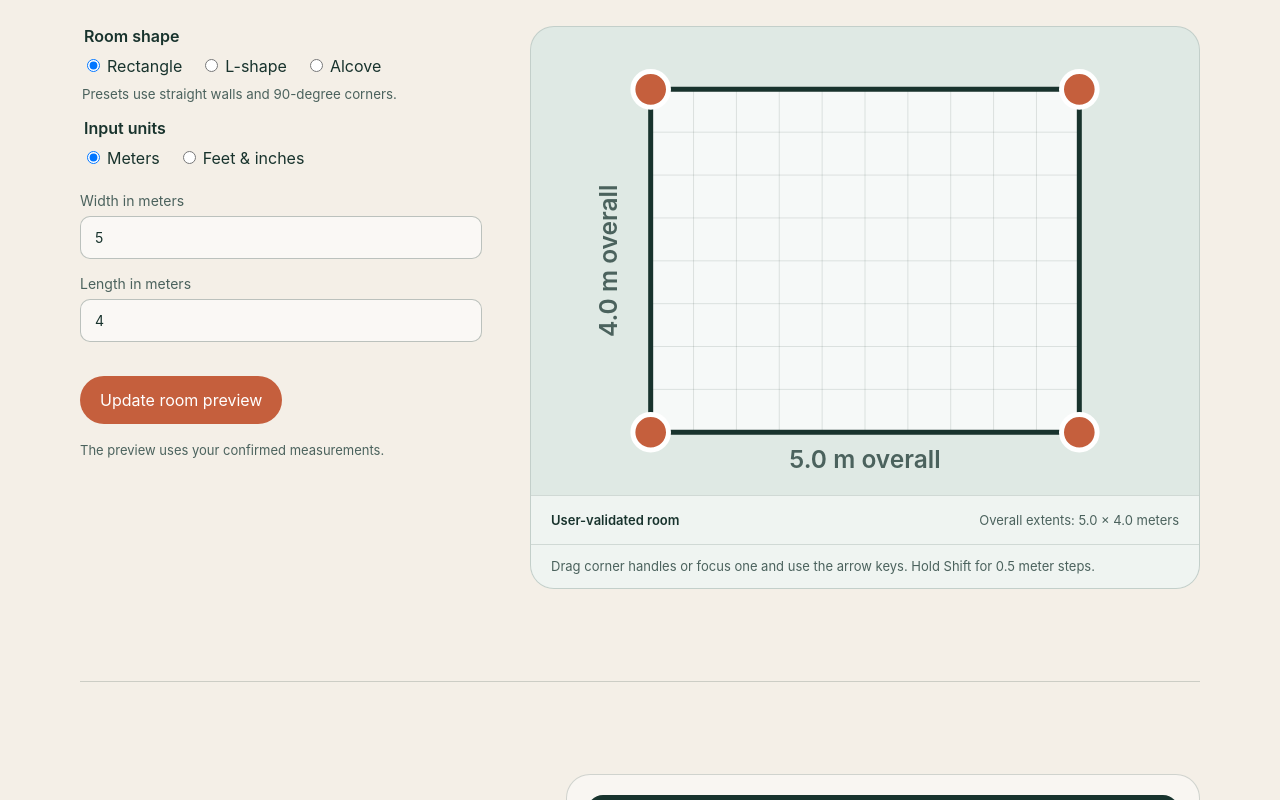
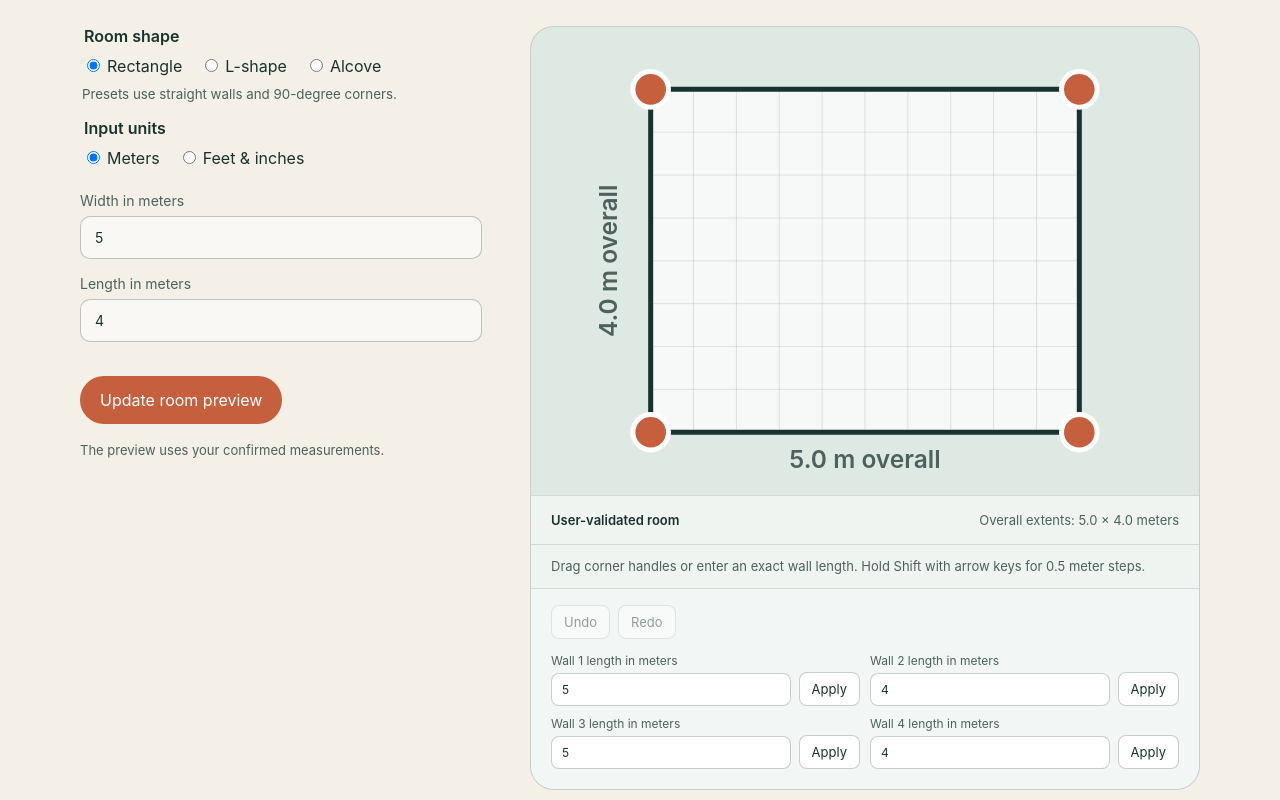
Before and after one commit to dqhomeinc/room-planner, a React (Vite) app in the folder apps/web/: page / in a window 1280 px wide. Both pictures are taken after a click on the button "Confirm these dimensions". Shown: the part 1241-2041 px from the top of the page. Built offline with nearby package versions, Linux system fonts and the light colour scheme.

Commit message:
feat: edit exact room wall lengths

```diff
--- /dev/null
+++ b/apps/web/src/room-boundary-tools.tsx
@@ -0,0 +1,89 @@
+import { useEffect, useState } from 'react';
+import { resizeOrthogonalWall } from './room-boundary';
+import type { WorldPoint } from './room-viewport';
+
+type RoomBoundaryToolsProps = Readonly<{
+  boundary: readonly WorldPoint[];
+  canUndo: boolean;
+  canRedo: boolean;
+  onUndo: () => void;
+  onRedo: () => void;
+  onBoundaryChange: (boundary: readonly WorldPoint[]) => void;
+  onIssue: (message: string | undefined) => void;
+}>;
+
+function wallLength(boundary: readonly WorldPoint[], index: number): number {
+  const start = boundary[index];
+  const end = boundary[(index + 1) % boundary.length];
+  return Math.hypot(end.x - start.x, end.y - start.y);
+}
+
+function lengthDrafts(boundary: readonly WorldPoint[]): string[] {
+  return boundary.map((_, index) =>
+    Number(wallLength(boundary, index).toFixed(2)).toString(),
+  );
+}
+
+export function RoomBoundaryTools({
+  boundary,
+  canUndo,
+  canRedo,
+  onUndo,
+  onRedo,
+  onBoundaryChange,
+  onIssue,
+}: RoomBoundaryToolsProps) {
+  const [drafts, setDrafts] = useState(() => lengthDrafts(boundary));
+
+  useEffect(() => setDrafts(lengthDrafts(boundary)), [boundary]);
+
+  function applyLength(index: number) {
+    const lengthMeters = Number(drafts[index]);
+    const result = resizeOrthogonalWall(boundary, index, lengthMeters);
+    if (!result.ok) {
+      onIssue(result.issues[0]?.message ?? 'That wall length is not valid.');
+      return;
+    }
+    onIssue(undefined);
+    onBoundaryChange(result.boundary);
+  }
+
+  return (
+    <section className="boundary-tools" aria-label="Room boundary controls">
+      <div className="boundary-history-actions">
+        <button type="button" disabled={!canUndo} onClick={onUndo}>
+          Undo
+        </button>
+        <button type="button" disabled={!canRedo} onClick={onRedo}>
+          Redo
+        </button>
+      </div>
+      <div className="wall-lengths">
+        {boundary.map((_, index) => (
+          <div className="wall-length" key={index}>
+            <label>
+              Wall {index + 1} length in meters
+              <input
+                value={drafts[index] ?? ''}
+                inputMode="decimal"
+                onChange={(event) =>
+                  setDrafts((current) =>
+                    current.map((value, draftIndex) =>
+                      draftIndex === index ? event.target.value : value,
+                    ),
+                  )
+                }
+                onKeyDown={(event) => {
+                  if (event.key === 'Enter') applyLength(index);
+                }}
+              />
+            </label>
+            <button type="button" onClick={() => applyLength(index)}>
+              Apply
+            </button>
+          </div>
+        ))}
+      </div>
+    </section>
+  );
+}
--- a/apps/web/src/room-boundary.ts
+++ b/apps/web/src/room-boundary.ts
@@ -214,3 +214,55 @@ export function moveOrthogonalWall(
   }
   return editResult(moved);
 }
+
+export function resizeOrthogonalWall(
+  boundary: readonly WorldPoint[],
+  wallIndex: number,
+  lengthMeters: number,
+  snapStepMeters = 0.01,
+): BoundaryEditResult {
+  if (!Number.isInteger(wallIndex) || !boundary[wallIndex]) {
+    throw new RangeError('wall index must reference the boundary');
+  }
+  if (!Number.isFinite(lengthMeters) || lengthMeters < MIN_WALL_LENGTH_METERS) {
+    return {
+      ok: false,
+      issues: [
+        {
+          code: 'wall_too_short',
+          message: `Wall ${wallIndex + 1} must be at least ${MIN_WALL_LENGTH_METERS} meters.`,
+          wallIndex,
+        },
+      ],
+    };
+  }
+
+  const start = boundary[wallIndex];
+  const endIndex = (wallIndex + 1) % boundary.length;
+  const end = boundary[endIndex];
+  const horizontal = Math.abs(start.y - end.y) <= epsilon;
+  const vertical = Math.abs(start.x - end.x) <= epsilon;
+  if (!horizontal && !vertical) {
+    return {
+      ok: false,
+      issues: [
+        {
+          code: 'non_orthogonal_wall',
+          message: `Wall ${wallIndex + 1} must remain horizontal or vertical.`,
+          wallIndex,
+        },
+      ],
+    };
+  }
+
+  const target = horizontal
+    ? {
+        x: start.x + Math.sign(end.x - start.x) * lengthMeters,
+        y: end.y,
+      }
+    : {
+        x: end.x,
+        y: start.y + Math.sign(end.y - start.y) * lengthMeters,
+      };
+  return moveOrthogonalCorner(boundary, endIndex, target, snapStepMeters);
+}
--- a/apps/web/src/room-dimension-form.tsx
+++ b/apps/web/src/room-dimension-form.tsx
@@ -1,4 +1,8 @@
-import { useState, type FormEvent } from 'react';
+import { useReducer, useState, type FormEvent } from 'react';
+import {
+  boundaryHistoryReducer,
+  createBoundaryHistory,
+} from './boundary-history';
 import {
   metersToDimensionInput,
   parseDimension,
@@ -7,6 +11,7 @@ import {
   type RoomDimensionsResult,
 } from './room-dimensions';
 import { RoomPlanSurface } from './room-plan-surface';
+import { RoomBoundaryTools } from './room-boundary-tools';
 import { boundsFromPoints } from './room-viewport';
 import {
   createRoomShapePreset,
@@ -24,12 +29,6 @@ const initialBoundary: readonly WorldPoint[] = [
   { x: 5, y: 4 },
   { x: 0, y: 4 },
 ];
-
-type RoomPreview = Readonly<{
-  widthMeters: number;
-  lengthMeters: number;
-  boundary: readonly WorldPoint[];
-}>;
 
 function blankInput(unit: DimensionInput['unit']): DimensionInput {
   return unit === 'meters'
@@ -51,11 +50,11 @@ export function RoomDimensionForm() {
   const [width, setWidth] = useState<DimensionInput>(metricWidth);
   const [length, setLength] = useState<DimensionInput>(metricLength);
   const [shape, setShape] = useState<RoomShapePreset>('rectangle');
-  const [preview, setPreview] = useState<RoomPreview>({
-    widthMeters: 5,
-    lengthMeters: 4,
-    boundary: initialBoundary,
-  });
+  const [history, dispatchHistory] = useReducer(
+    boundaryHistoryReducer,
+    initialBoundary,
+    createBoundaryHistory,
+  );
   const [confirmed, setConfirmed] = useState(false);
   const [pending, setPending] = useState(false);
   const [errors, setErrors] = useState<FieldErrors>({});
@@ -89,7 +88,9 @@ export function RoomDimensionForm() {
       dimensions.widthMeters,
       dimensions.lengthMeters,
     );
-    if (result.ok) setPreview({ ...dimensions, boundary: result.boundary });
+    if (result.ok) {
+      dispatchHistory({ type: 'reset', boundary: result.boundary });
+    }
   }
 
   function submit(event: FormEvent<HTMLFormElement>) {
@@ -110,21 +111,41 @@ export function RoomDimensionForm() {
     }
     setErrors({});
     setShapeError(undefined);
-    setPreview({ ...result, boundary: shapeResult.boundary });
+    dispatchHistory({ type: 'reset', boundary: shapeResult.boundary });
     setCustomized(false);
     setConfirmed(true);
     setPending(false);
   }
 
   function applyBoundaryEdit(boundary: readonly WorldPoint[]) {
+    dispatchHistory({ type: 'apply', boundary });
+    syncBoundary(boundary);
+  }
+
+  function syncBoundary(boundary: readonly WorldPoint[]) {
     const bounds = boundsFromPoints(boundary);
     const widthMeters = bounds.maxX - bounds.minX;
     const lengthMeters = bounds.maxY - bounds.minY;
-    setPreview({ widthMeters, lengthMeters, boundary });
     setWidth(metersToDimensionInput(widthMeters, unit));
     setLength(metersToDimensionInput(lengthMeters, unit));
     setCustomized(true);
     setPending(false);
+  }
+
+  function undoBoundaryEdit() {
+    const previous = history.past.at(-1);
+    if (!previous) return;
+    dispatchHistory({ type: 'undo' });
+    syncBoundary(previous);
+    setEditMessage(undefined);
+  }
+
+  function redoBoundaryEdit() {
+    const next = history.future[0];
+    if (!next) return;
+    dispatchHistory({ type: 'redo' });
+    syncBoundary(next);
+    setEditMessage(undefined);
   }
 
   return (
@@ -281,7 +302,7 @@ export function RoomDimensionForm() {
 
         <div className="room-builder-preview">
           <RoomPlanSurface
-            boundary={preview.boundary}
+            boundary={history.present}
             provenance={confirmed ? 'validated' : 'sample'}
             editable={confirmed}
             onBoundaryChange={applyBoundaryEdit}
@@ -293,10 +314,21 @@ export function RoomDimensionForm() {
             }
           />
           {confirmed && (
-            <p className="boundary-edit-status" aria-live="polite">
-              {editMessage ??
-                'Drag corner handles or focus one and use the arrow keys. Hold Shift for 0.5 meter steps.'}
-            </p>
+            <>
+              <p className="boundary-edit-status" aria-live="polite">
+                {editMessage ??
+                  'Drag corner handles or enter an exact wall length. Hold Shift with arrow keys for 0.5 meter steps.'}
+              </p>
+              <RoomBoundaryTools
+                boundary={history.present}
+                canUndo={history.past.length > 0}
+                canRedo={history.future.length > 0}
+                onUndo={undoBoundaryEdit}
+                onRedo={redoBoundaryEdit}
+                onBoundaryChange={applyBoundaryEdit}
+                onIssue={setEditMessage}
+              />
+            </>
           )}
         </div>
       </div>
--- a/apps/web/src/styles.css
+++ b/apps/web/src/styles.css
@@ -453,6 +453,65 @@ h2 {
   line-height: 1.5;
 }
 
+.boundary-tools {
+  padding: 16px 20px 20px;
+  border-top: 1px solid rgb(24 51 45 / 14%);
+  background: rgb(255 255 255 / 62%);
+}
+
+.boundary-history-actions {
+  display: flex;
+  gap: 8px;
+  margin-bottom: 14px;
+}
+
+.boundary-tools button {
+  padding: 8px 12px;
+  border: 1px solid rgb(24 51 45 / 24%);
+  border-radius: 8px;
+  color: #18332d;
+  background: #fff;
+  font: inherit;
+  font-size: 13px;
+  cursor: pointer;
+}
+
+.boundary-tools button:disabled {
+  cursor: default;
+  opacity: 0.45;
+}
+
+.wall-lengths {
+  display: grid;
+  grid-template-columns: repeat(2, minmax(0, 1fr));
+  gap: 10px;
+}
+
+.wall-length {
+  display: grid;
+  grid-template-columns: minmax(0, 1fr) auto;
+  gap: 8px;
+  align-items: end;
+}
+
+.wall-length label {
+  display: grid;
+  gap: 5px;
+  color: #4b625d;
+  font-size: 12px;
+}
+
+.wall-length input {
+  min-width: 0;
+  width: 100%;
+  padding: 8px 10px;
+  border: 1px solid rgb(24 51 45 / 24%);
+  border-radius: 8px;
+  color: #18332d;
+  background: #fff;
+  font: inherit;
+}
+
 .plan-dimensions {
   fill: #4b625d;
   font-size: 22px;
@@ -540,6 +599,10 @@ h2 {
     gap: 28px;
   }
 
+  .wall-lengths {
+    grid-template-columns: 1fr;
+  }
+
   .video-details {
     grid-template-columns: 1fr;
   }
```
Also changed, not shown: 2 other files (tests, documents, lock files or other folders).
